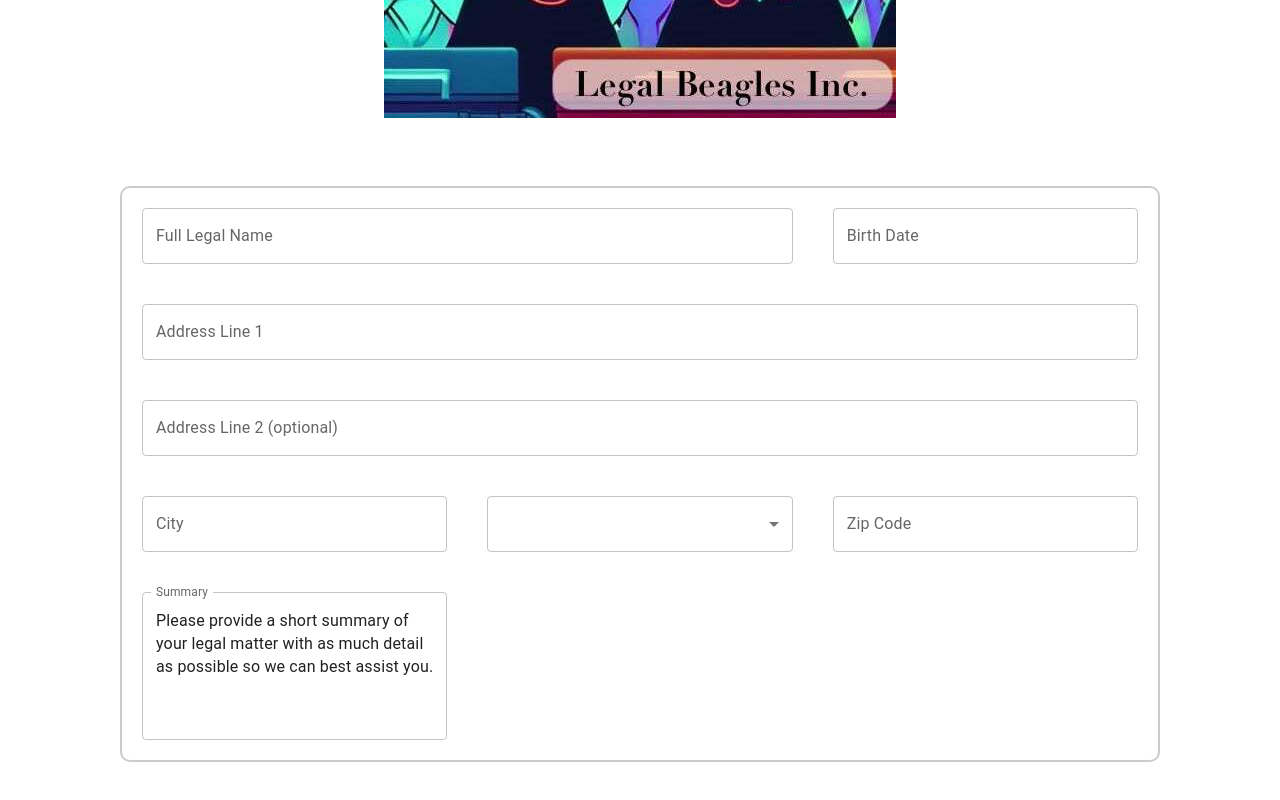
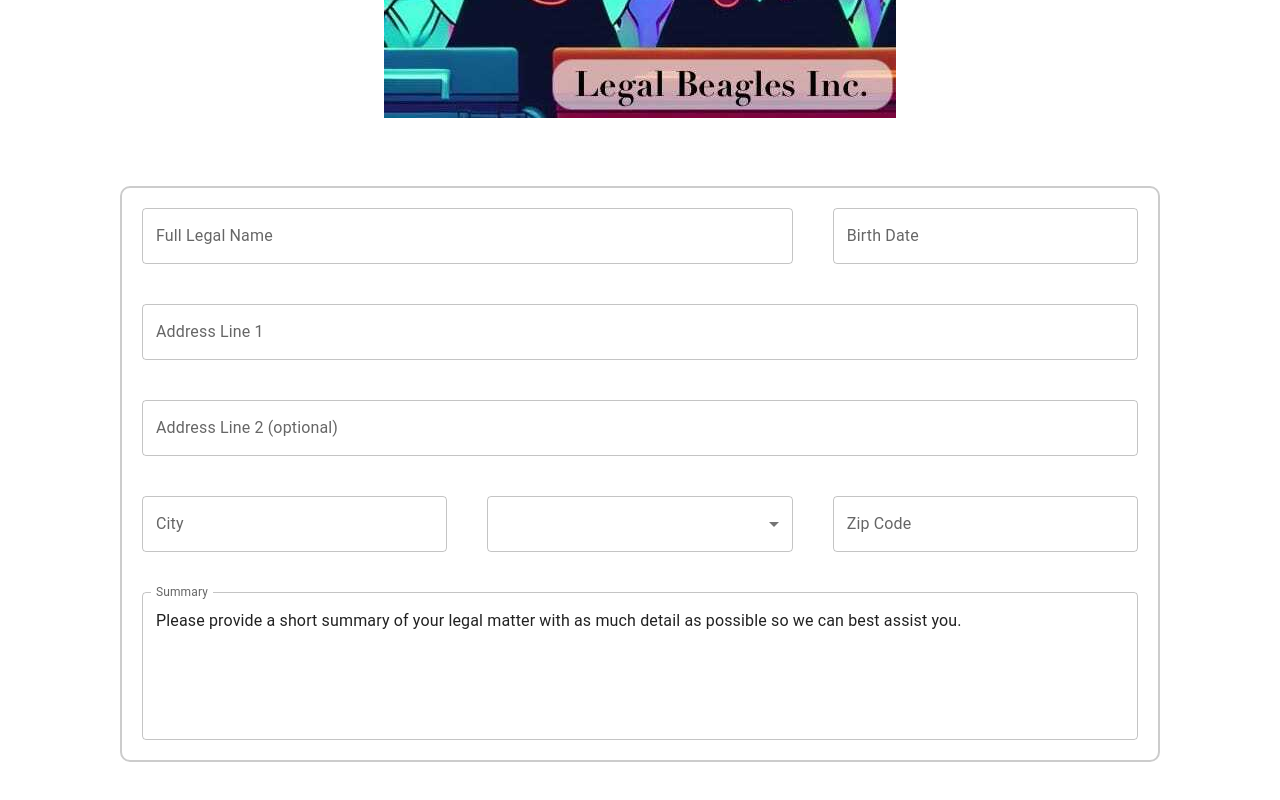
Before and after one commit to bendaprile/ctrl-alt-defeat-hackathon, a React (Create React App) app: page / in a window 1280 px wide. Shown: the part 278-1078 px from the top of the page. Before the commit the page ends 1040 px from the top, so only its background shows below. Built offline with nearby package versions, Linux system fonts and the light colour scheme.

Commit message:
add styles for summary field

```diff
--- a/src/App.css
+++ b/src/App.css
@@ -1,5 +1,5 @@
 .App {
   text-align: center;
   max-width: 1040px;
-  margin: auto;
+  margin: 64px auto;
 }
--- a/src/components/LandingPage/LandingPage.css
+++ b/src/components/LandingPage/LandingPage.css
@@ -1,5 +1,4 @@
 .header-area {
-    margin-top: 64px;
     margin-bottom: 64px;
 }
 
@@ -47,3 +46,8 @@
     grid-column: 3;
     grid-row: 4;
 }
+
+.summary-field {
+    grid-column: 1 / span 3;
+    grid-row: 5 / span 3;
+}
--- a/src/components/LandingPage/LandingPage.jsx
+++ b/src/components/LandingPage/LandingPage.jsx
@@ -40,6 +40,7 @@ function LandingPage() {
             <TextField id="zip-code" className="zip-field" data-testid="zip-code" label="Zip Code" variant="outlined" />
             <TextField
                 id="summary"
+                className="summary-field"
                 data-testid="summary"
                 label="Summary"
                 multiline
```
